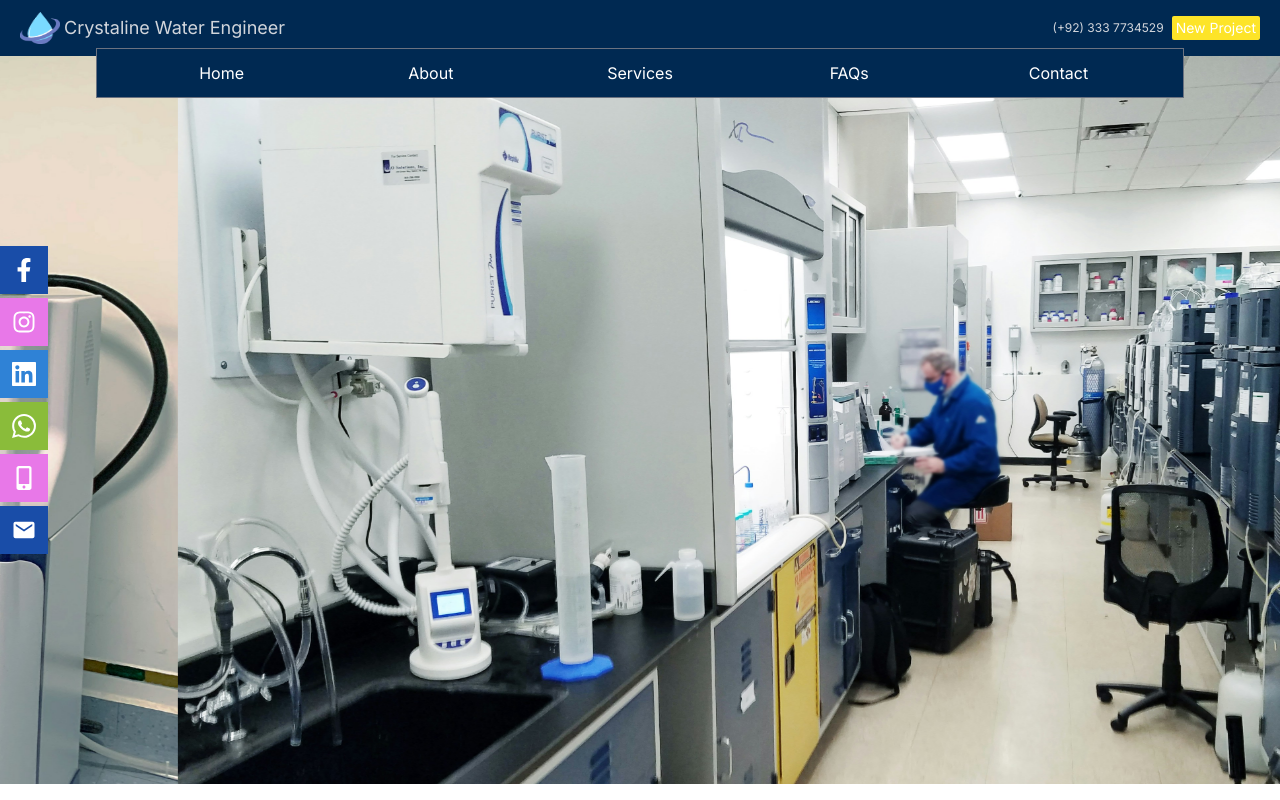
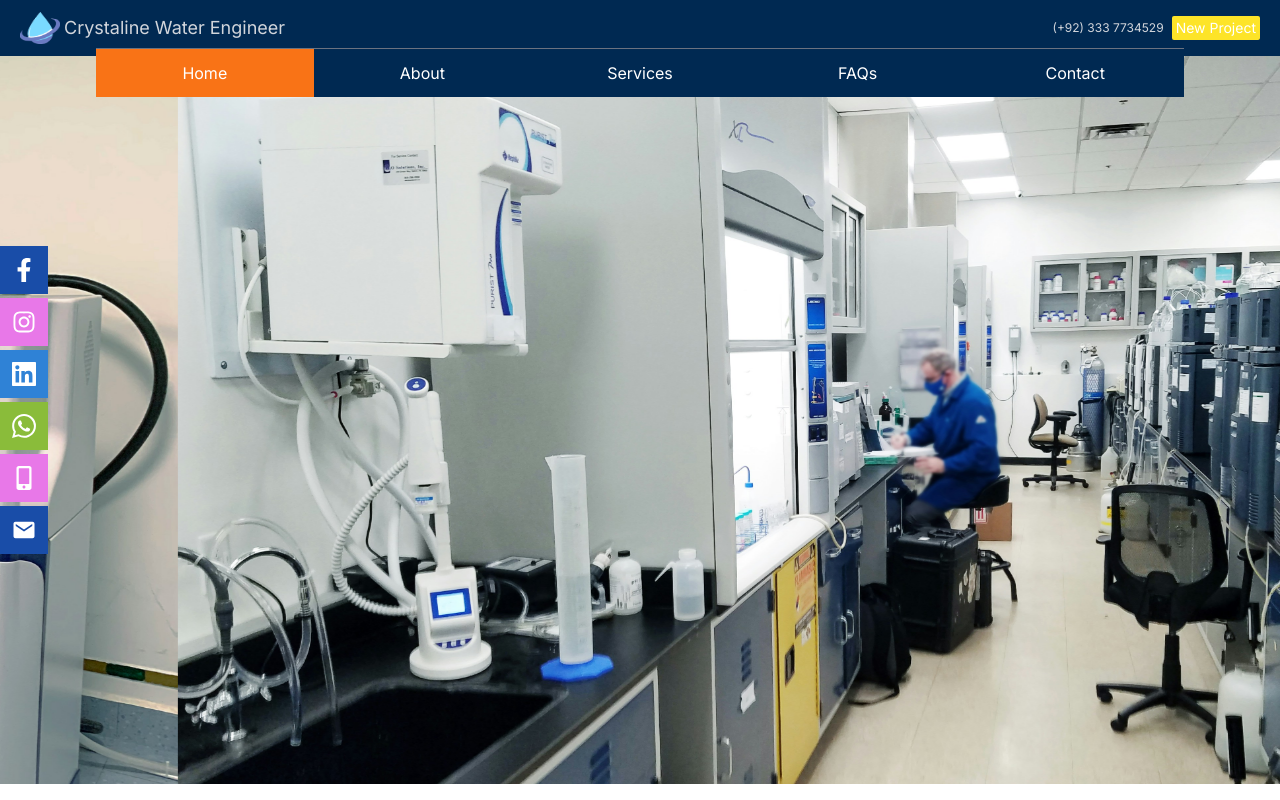
Before and after one commit to mafaqahmed/crytalline-water-engineer, a Next.js app: page / in a window 1280 px wide. Shown: the top 800 px of the page. Built offline with nearby package versions, Linux system fonts and the light colour scheme.

Commit message:
updated nvabar design  * highlight current page in navbar  * make the whole div navable in mobile navbar

```diff
--- a/src/app/components/Navbar.tsx
+++ b/src/app/components/Navbar.tsx
@@ -1,6 +1,7 @@
 "use client";
 import Image from "next/image";
 import Link from "next/link";
+import { usePathname } from "next/navigation";
 
 import { IoMdMenu } from "react-icons/io";
 
@@ -8,6 +9,7 @@ import constants from "../contants";
 import Main from "./Main";
 
 const Navbar = () => {
+  const pathname = usePathname();
   return (
     <>
       <nav className="relative">
@@ -46,7 +48,12 @@ const Navbar = () => {
                 <ul className="list-none  px-5 mt-2 py-3 text-sm">
                   {constants.routes.map((route) => (
                     <li key={route.label}>
-                      <Link className="hover:underline" href={route.link}>
+                      <Link
+                        className={`block p-2 rounded-sm ${
+                          pathname === route.link ? "bg-orange-500" : ""
+                        }`}
+                        href={route.link}
+                      >
                         {route.label}
                       </Link>
                       <hr className="mt-1 mb-2 border-t border-gray-500" />
@@ -61,12 +68,14 @@ const Navbar = () => {
           </div>
         </div>
         {/* Full Size Navbar */}
-        <div className="bg-primary w-[85%] hidden sm:block absolute left-1/2 transform -translate-x-1/2 top-12 border border-gray-500 z-10">
-          <ul className="flex list-none items-center mx-5">
+        <div className="bg-primary w-[85%] hidden sm:block absolute left-1/2 transform -translate-x-1/2 top-12 border-t border-t-gray-500 z-10">
+          <ul className="flex list-none items-center mx-0">
             {constants.routes.map((route) => (
               <li
                 key={route.label}
-                className="flex-grow hover:bg-orange-500 basis-10"
+                className={`flex-grow hover:bg-orange-300 basis-10 ease-in-out duration-300 ${
+                  pathname === route.link ? "bg-orange-500" : ""
+                }`}
               >
                 <Link
                   className="block py-3 w-full text-center"
```
